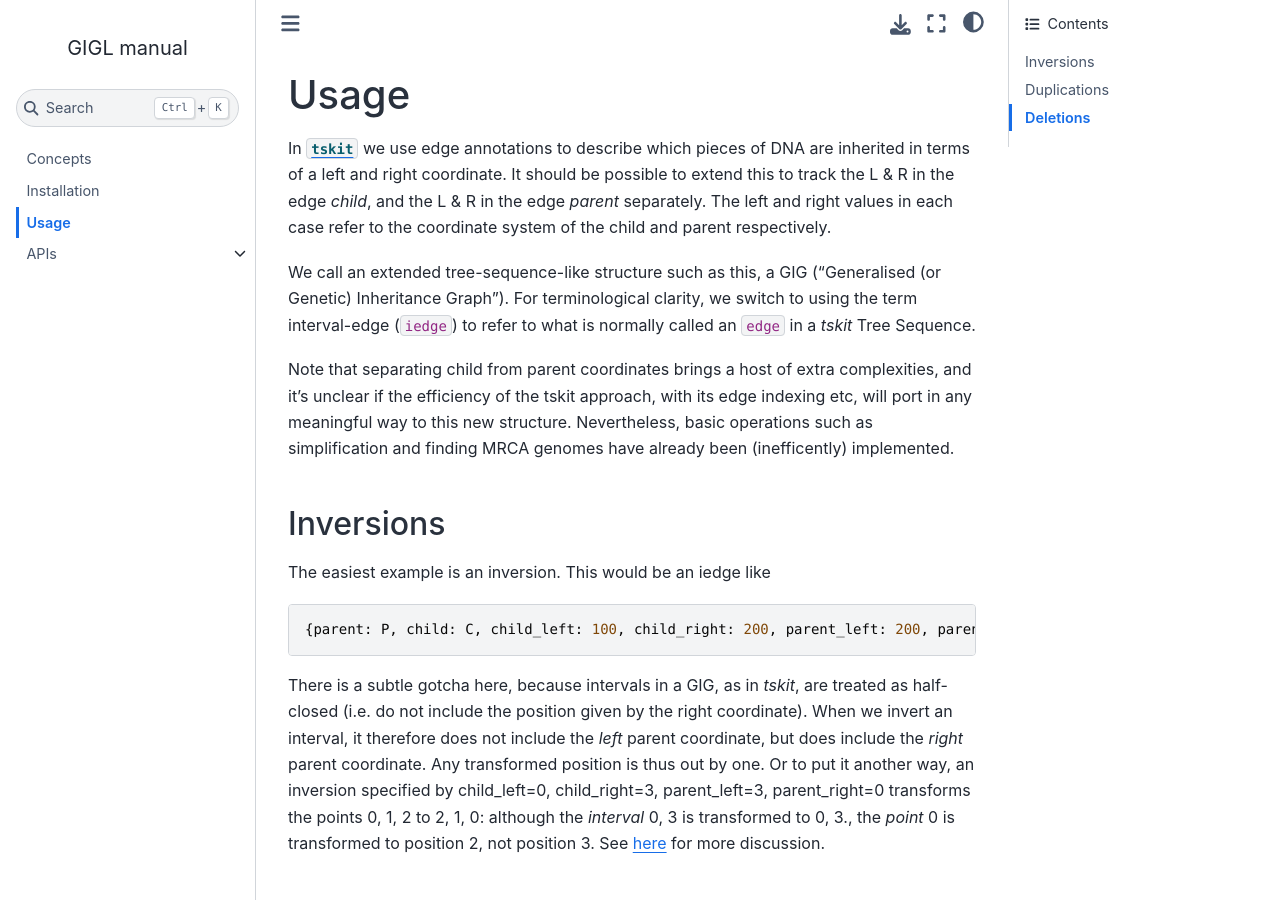
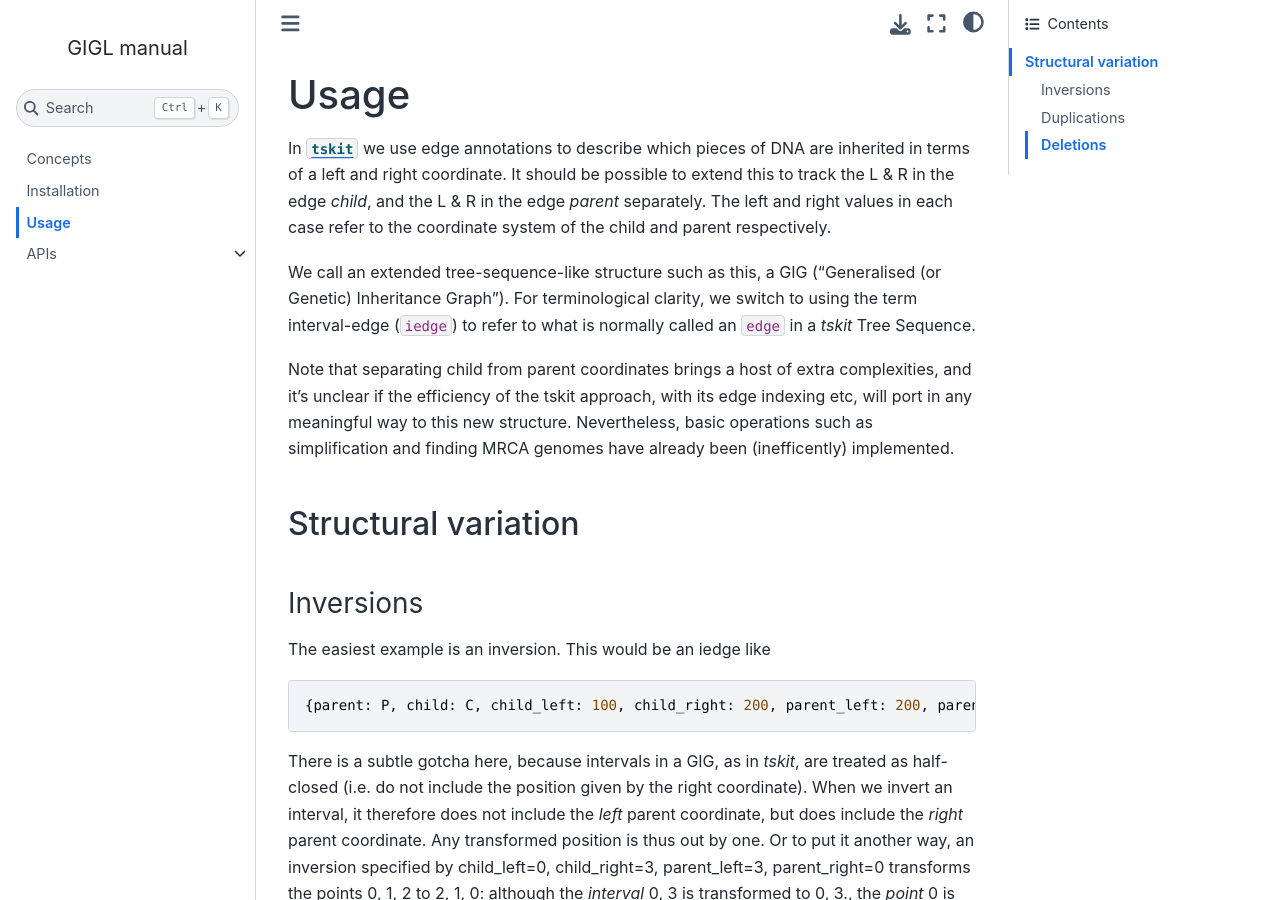
Before and after one commit to hyanwong/giglib, a Jupyter Book: the page built from docs/usage.md, in a window 1280 px wide and 900 px high. Built offline with Jupyter Book 1.0.4 settings and Sphinx 7.4.7 and the Sphinx Book theme 1.1.4, drawn with Linux system fonts in a browser that asks for light colours.

Commit message:
Update usage.md with structural variation details

```diff
--- a/docs/usage.md
+++ b/docs/usage.md
@@ -28,6 +28,8 @@ and it’s unclear if the efficiency of the tskit approach,
 with its edge indexing etc, will port in any meaningful way to this new structure.
 Nevertheless, basic operations such as simplification and finding MRCA genomes
 have already been (inefficently) implemented.
+
+## Structural variation
 
 ### Inversions
 
```
